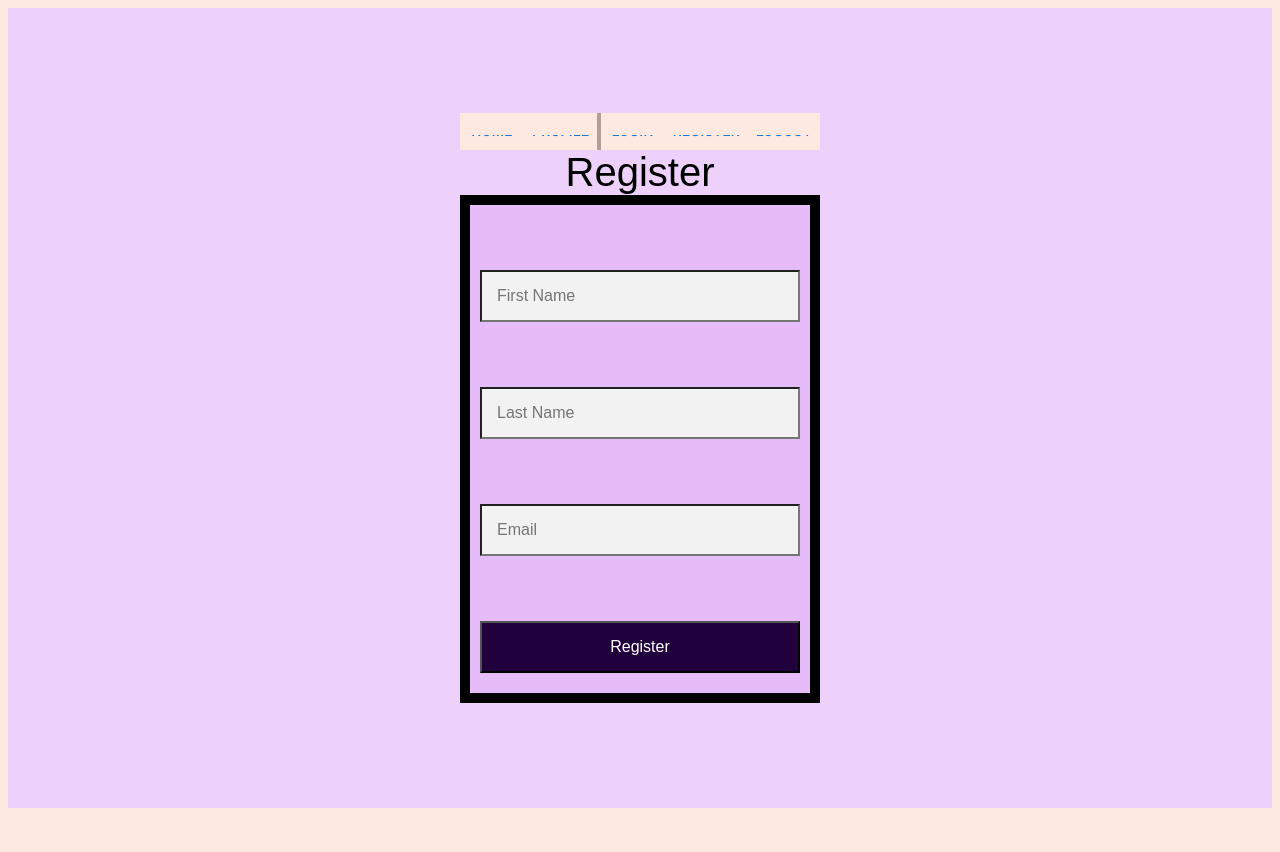
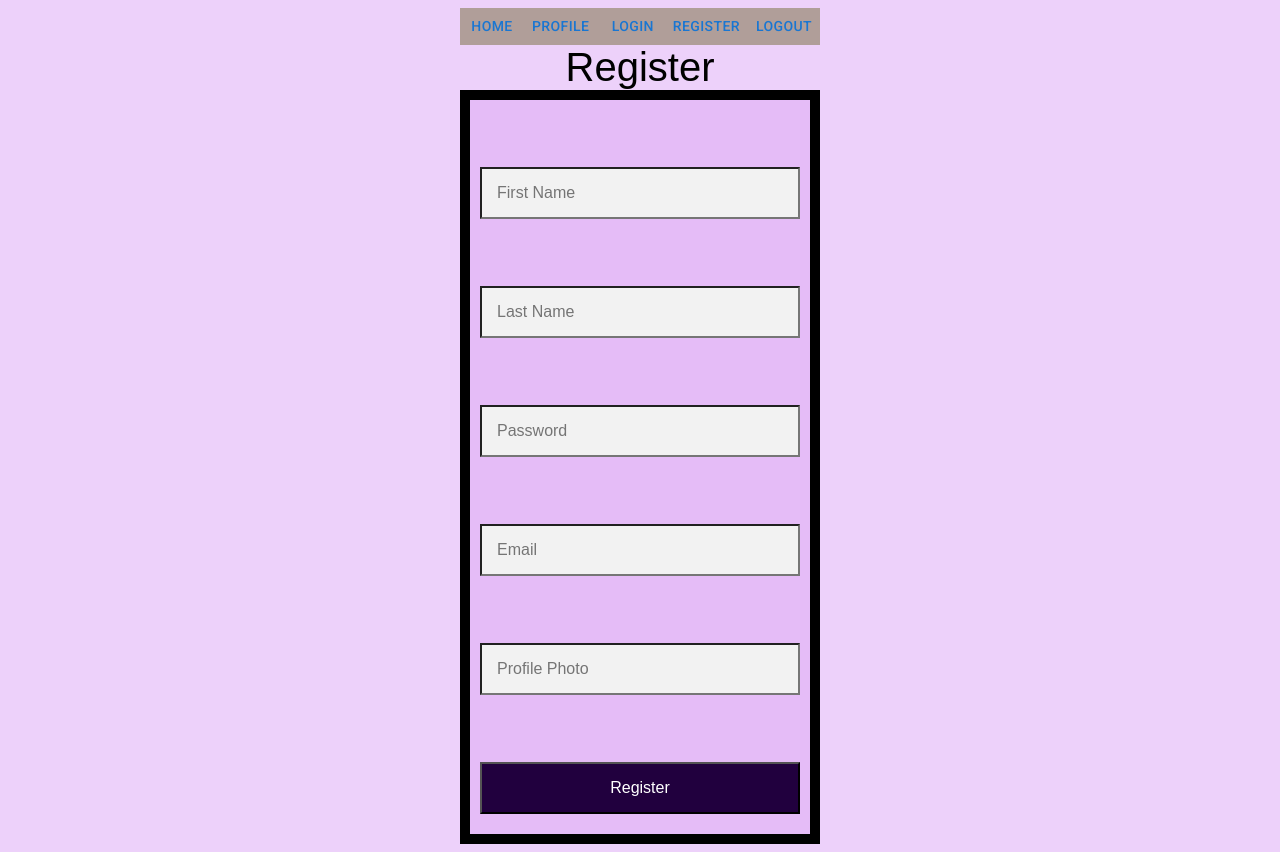
Before and after one commit to StephhyL/NightLight, a React (Create React App) app in the folder front-end-client/: page /register in a window 1280 px wide. Before the commit the page ends 816 px from the top, so only its background shows below. Built offline with nearby package versions, Linux system fonts and the light colour scheme.

Commit message:
Adding password and avatar in database and register page

```diff
--- a/front-end-client/src/components/login_register/Register.jsx
+++ b/front-end-client/src/components/login_register/Register.jsx
@@ -6,7 +6,9 @@ const Register = () => {
   const [values, setValues] = useState({
     firstName: "",
     lastName: "",
+    password: "",
     email: "",
+    avatar: "",
   });
 
   const [submitted, setSubmitted] = useState(false);
@@ -20,8 +22,16 @@ const Register = () => {
     setValues({ ...values, lastName: event.target.value });
   };
 
+  const handlePasswordInput = (event) => {
+    setValues({ ...values, password: event.target.value });
+  };
+
   const handleEmailInput = (event) => {
     setValues({ ...values, email: event.target.value });
+  };
+
+  const handleAvatarInput = (event) => {
+    setValues({ ...values, avatar: event.target.value });
   };
 
   const handleSubmitForm = (event) => {
@@ -65,6 +75,17 @@ const Register = () => {
           ) : null}
           <br></br>
           <input
+            values={values.password}
+            onChange={handlePasswordInput}
+            className="form-field"
+            placeholder="Password"
+            name="Password"
+          />
+          {submitted && !values.password ? (
+            <span> Please enter your password </span>
+          ) : null}
+          <br></br>
+          <input
             values={values.email}
             onChange={handleEmailInput}
             className="form-field"
@@ -73,6 +94,17 @@ const Register = () => {
           />
           {submitted && !values.email ? (
             <span> Please enter a valid email address </span>
+          ) : null}
+          <br></br>
+          <input
+            values={values.avatar}
+            onChange={handleAvatarInput}
+            className="form-field"
+            placeholder="Profile Photo"
+            name="Profile Photo"
+          />
+          {submitted && !values.avatar ? (
+            <span> Please select a profile photo </span>
           ) : null}
           <br></br>
           <button className="form-field" type="submit">
--- a/front-end-client/src/stylesheets/css/index.css
+++ b/front-end-client/src/stylesheets/css/index.css
@@ -1,7 +1,10 @@
 @charset "UTF-8";
 * {
-  background-color: #fee9e1;
-  box-sizing: border-box; }
+  /*background-color: $base-background;*/
+  box-sizing: border-box;
+  font-family: "Roboto";
+  /* background-color: pink; */
+}
 
 body {
   background: #edd1fa;
@@ -9,4 +12,5 @@ body {
   min-height: 100vh;
   justify-content: center;
   align-items: center;
-  margin: 0ß; }
+  margin: 0ß;
+}
```
Also changed, not shown: 2 other files (tests, documents, lock files or other folders).
